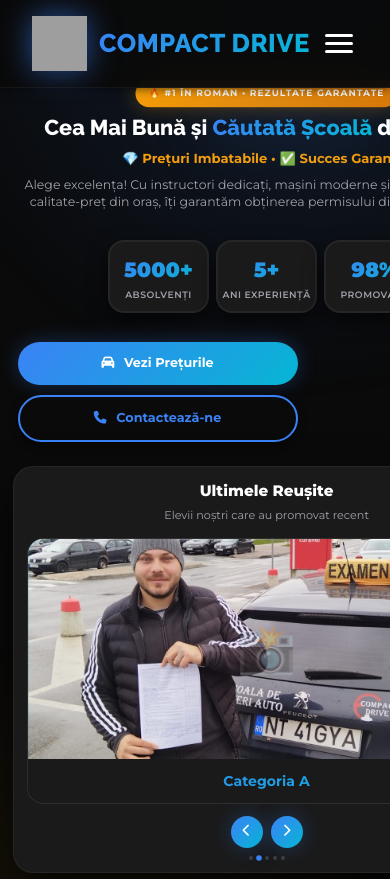
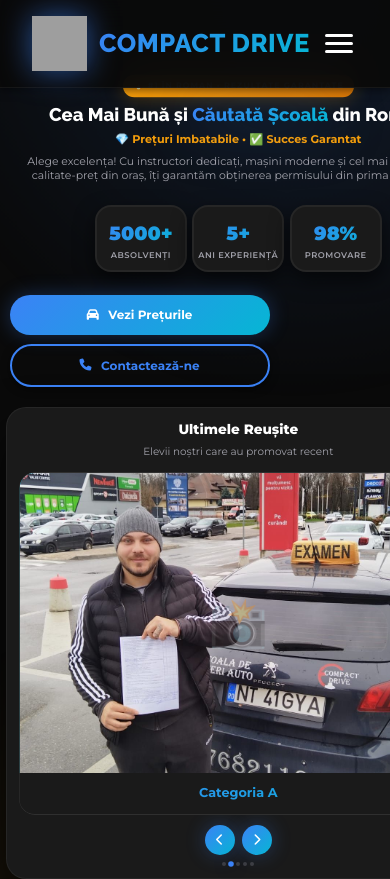
Before and after one commit to buzeu1/compactdrivetry1, a plain HTML site: page index.html in a window 390 px wide. Shown: the top 879 px of the page. Drawn offline with Linux system fonts and the light colour scheme; grey boxes are pictures that could not be loaded.

Commit message:
Update index.html

```diff
--- a/index.html
+++ b/index.html
@@ -1438,15 +1438,15 @@
                 margin-left: 0 !important;
             }
 
-            /* Hero Section - OPTIMIZAT COMPLET MOBILE */
+            /* Hero Section - ULTRA COMPACT */
             .hero {
-                padding: 85px 1rem 25px;
+                padding: 80px 0.5rem 20px;
                 min-height: auto;
             }
 
             .hero-container {
                 grid-template-columns: 1fr;
-                gap: 1.5rem;
+                gap: 1.2rem;
                 text-align: center;
                 max-width: 100%;
             }
@@ -1463,124 +1463,126 @@
             .hero-gallery {
                 order: 2;
                 max-width: 100%;
-                padding: 1rem;
+                padding: 0.8rem;
                 margin: 0;
             }
 
-            /* Badge - mai mic */
+            /* Badge - ULTRA mic */
             .hero-badge {
-                font-size: 0.6rem;
-                padding: 0.45rem 0.9rem;
-                margin: 0 auto 0.7rem;
+                font-size: 0.5rem;
+                padding: 0.35rem 0.7rem;
+                margin: 0 auto 0.5rem;
                 display: inline-block;
                 white-space: nowrap;
             }
 
-            /* Titlu - mai mic, să încapă */
+            /* Titlu - FOARTE mic să încapă */
             .hero h1 {
-                font-size: 1.5rem;
-                line-height: 1.15;
-                margin-bottom: 0.7rem;
+                font-size: 1.25rem;
+                line-height: 1.2;
+                margin-bottom: 0.5rem;
                 text-align: center;
-                padding: 0 0.5rem;
+                padding: 0 0.3rem;
                 word-wrap: break-word;
-            }
-
-            /* Subtitle - mai mic */
+                max-width: 100%;
+            }
+
+            /* Subtitle - FOARTE mic */
             .hero-subtitle {
-                font-size: 0.9rem;
-                margin-bottom: 0.7rem;
+                font-size: 0.75rem;
+                margin-bottom: 0.5rem;
                 text-align: center;
-                padding: 0 0.5rem;
+                padding: 0 0.3rem;
                 line-height: 1.3;
-            }
-
-            /* Descriere - mai mică */
+                word-wrap: break-word;
+            }
+
+            /* Descriere - FOARTE mică */
             .hero-description {
-                font-size: 0.82rem;
-                line-height: 1.45;
-                margin-bottom: 1rem;
+                font-size: 0.72rem;
+                line-height: 1.4;
+                margin-bottom: 0.8rem;
                 text-align: center;
                 max-width: 100%;
-                padding: 0 0.5rem;
-            }
-
-            /* Butoane */
+                padding: 0 0.3rem;
+            }
+
+            /* Butoane - stacked vertical */
             .hero-buttons {
                 justify-content: center;
-                margin-top: 1rem;
+                margin-top: 0.8rem;
                 display: flex;
                 flex-direction: column;
-                gap: 0.7rem;
+                gap: 0.6rem;
                 width: 100%;
-                padding: 0 0.5rem;
+                padding: 0 0.3rem;
             }
 
             .btn {
-                padding: 0.75rem 1.5rem;
-                font-size: 0.85rem;
+                padding: 0.7rem 1.3rem;
+                font-size: 0.78rem;
                 width: 100%;
-                max-width: 300px;
+                max-width: 280px;
                 justify-content: center;
             }
 
-            /* Stats - 3 coloane compacte */
+            /* Stats - compacte */
             .stats-container {
                 grid-template-columns: repeat(3, 1fr);
+                gap: 0.4rem;
+                margin: 0.8rem 0;
+                padding: 0;
+            }
+
+            .stat-card {
+                padding: 0.7rem 0.3rem;
+            }
+
+            .stat-number {
+                font-size: 1.3rem;
+                margin-bottom: 0.15rem;
+            }
+
+            .stat-label {
+                font-size: 0.55rem;
+                line-height: 1.1;
+            }
+
+            /* Gallery - MAI ÎNALTĂ */
+            .gallery-header {
+                margin-bottom: 0.7rem;
+            }
+
+            .gallery-title {
+                font-size: 0.9rem;
+                margin-bottom: 0.2rem;
+            }
+
+            .gallery-subtitle {
+                font-size: 0.68rem;
+            }
+
+            .gallery-image {
+                height: 280px;
+            }
+
+            .gallery-category {
+                font-size: 0.85rem;
+            }
+
+            .gallery-info {
+                padding: 0.7rem;
+            }
+
+            .gallery-btn {
+                width: 32px;
+                height: 32px;
+                font-size: 0.8rem;
+            }
+
+            .gallery-nav {
                 gap: 0.5rem;
-                margin: 1rem 0;
-                padding: 0;
-            }
-
-            .stat-card {
-                padding: 0.8rem 0.4rem;
-            }
-
-            .stat-number {
-                font-size: 1.4rem;
-                margin-bottom: 0.2rem;
-            }
-
-            .stat-label {
-                font-size: 0.62rem;
-                line-height: 1.2;
-            }
-
-            /* Gallery - compactă */
-            .gallery-header {
-                margin-bottom: 0.8rem;
-            }
-
-            .gallery-title {
-                font-size: 1rem;
-                margin-bottom: 0.2rem;
-            }
-
-            .gallery-subtitle {
-                font-size: 0.75rem;
-            }
-
-            .gallery-image {
-                height: 240px;
-            }
-
-            .gallery-category {
-                font-size: 0.95rem;
-            }
-
-            .gallery-info {
-                padding: 0.8rem;
-            }
-
-            .gallery-btn {
-                width: 35px;
-                height: 35px;
-                font-size: 0.85rem;
-            }
-
-            .gallery-nav {
-                gap: 0.6rem;
-                margin-top: 0.8rem;
+                margin-top: 0.7rem;
             }
 
             .dot {
@@ -1589,8 +1591,8 @@
             }
 
             .gallery-dots {
-                margin-top: 0.6rem;
-                gap: 5px;
+                margin-top: 0.5rem;
+                gap: 4px;
             }
 
             /* Services */
@@ -1781,105 +1783,105 @@
 
         @media (max-width: 480px) {
             .hero {
-                padding: 80px 0.8rem 20px;
-            }
-
-            /* Badge - mic */
+                padding: 75px 0.4rem 18px;
+            }
+
+            /* Badge - ULTRA mic */
             .hero-badge {
-                font-size: 0.55rem;
-                padding: 0.4rem 0.8rem;
-                margin-bottom: 0.6rem;
-            }
-
-            /* Titlu - mai mic pentru telefoane mici */
+                font-size: 0.48rem;
+                padding: 0.3rem 0.65rem;
+                margin-bottom: 0.45rem;
+            }
+
+            /* Titlu - ULTRA mic */
             .hero h1 {
-                font-size: 1.35rem;
-                line-height: 1.1;
-                margin-bottom: 0.6rem;
-                padding: 0 0.3rem;
-            }
-
-            /* Subtitle */
+                font-size: 1.15rem;
+                line-height: 1.15;
+                margin-bottom: 0.45rem;
+                padding: 0 0.2rem;
+            }
+
+            /* Subtitle - ULTRA mic */
             .hero-subtitle {
-                font-size: 0.82rem;
-                margin-bottom: 0.6rem;
-                padding: 0 0.3rem;
+                font-size: 0.7rem;
+                margin-bottom: 0.45rem;
+                padding: 0 0.2rem;
                 line-height: 1.25;
             }
 
-            /* Descriere */
+            /* Descriere - ULTRA mică */
             .hero-description {
-                font-size: 0.78rem;
-                line-height: 1.4;
-                margin-bottom: 0.9rem;
-                padding: 0 0.3rem;
+                font-size: 0.68rem;
+                line-height: 1.35;
+                margin-bottom: 0.7rem;
+                padding: 0 0.2rem;
             }
 
             /* Butoane */
             .hero-buttons {
-                gap: 0.6rem;
-                margin-top: 0.9rem;
-                padding: 0 0.3rem;
+                gap: 0.55rem;
+                margin-top: 0.7rem;
+                padding: 0 0.2rem;
             }
 
             .btn {
-                padding: 0.7rem 1.3rem;
-                font-size: 0.8rem;
-                max-width: 280px;
+                padding: 0.65rem 1.2rem;
+                font-size: 0.75rem;
+                max-width: 260px;
             }
 
             /* Stats */
             .stats-container {
-                gap: 0.4rem;
-                margin: 0.9rem 0;
+                gap: 0.35rem;
+                margin: 0.7rem 0;
             }
 
             .stat-card {
-                padding: 0.7rem 0.3rem;
+                padding: 0.65rem 0.25rem;
             }
 
             .stat-number {
-                font-size: 1.3rem;
+                font-size: 1.2rem;
             }
 
             .stat-label {
-                font-size: 0.58rem;
-            }
-
-            /* Gallery */
+                font-size: 0.52rem;
+            }
+
+            /* Gallery - MAI ÎNALTĂ */
             .hero-gallery {
-                padding: 0.8rem;
+                padding: 0.7rem;
             }
 
             .gallery-image {
-                height: 220px;
+                height: 300px;
             }
 
             .gallery-title {
-                font-size: 0.95rem;
+                font-size: 0.85rem;
             }
 
             .gallery-subtitle {
-                font-size: 0.7rem;
+                font-size: 0.65rem;
             }
 
             .gallery-category {
-                font-size: 0.88rem;
+                font-size: 0.8rem;
             }
 
             .gallery-info {
-                padding: 0.7rem;
+                padding: 0.65rem;
             }
 
             .gallery-btn {
-                width: 32px;
-                height: 32px;
-                font-size: 0.8rem;
+                width: 30px;
+                height: 30px;
+                font-size: 0.75rem;
             }
 
             .gallery-nav {
-                gap: 0.5rem;
-                margin-top: 0.7rem;
+                gap: 0.45rem;
+                margin-top: 0.65rem;
             }
 
             .dot {
@@ -1888,8 +1890,8 @@
             }
 
             .gallery-dots {
-                margin-top: 0.5rem;
-                gap: 4px;
+                margin-top: 0.45rem;
+                gap: 3px;
             }
 
             .story-left p {
```
